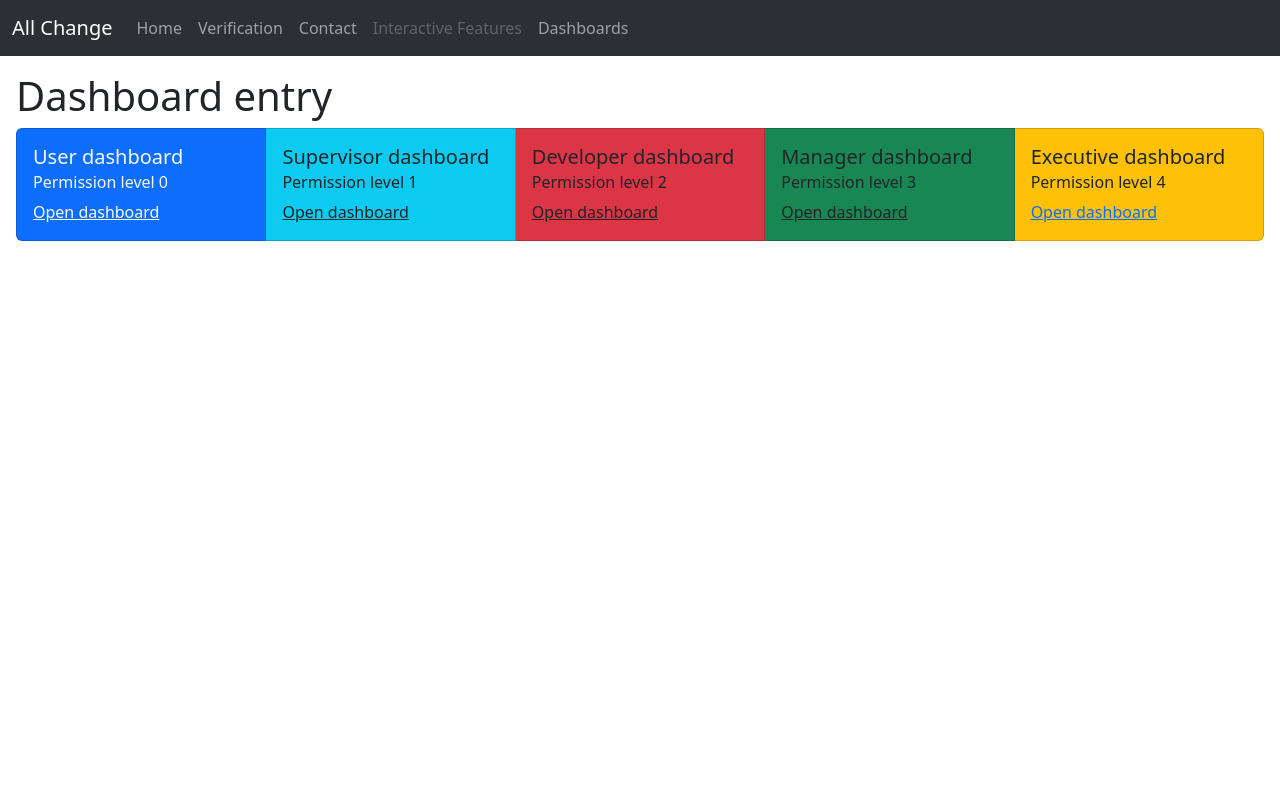
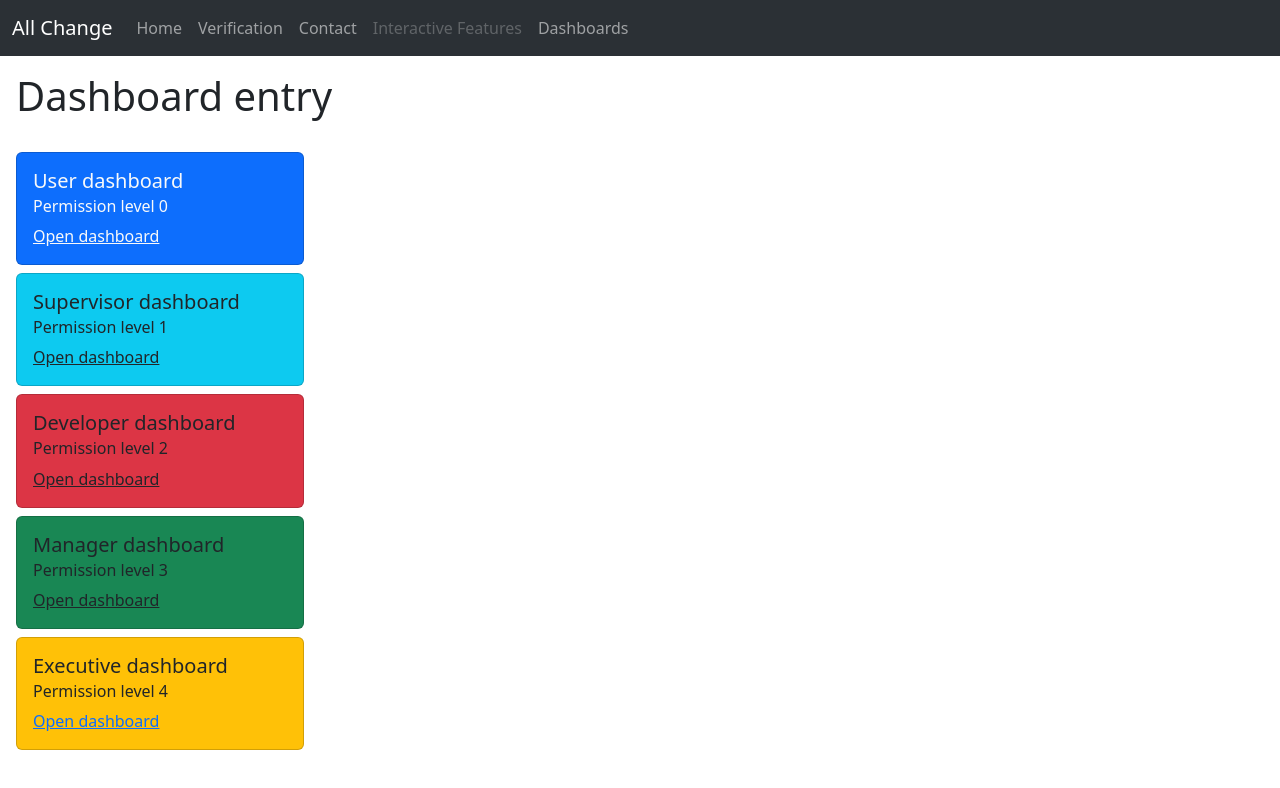
Before and after one commit to iwl-lyam/AllChangePortal, a React (Vite) app: page /dashboards in a window 1280 px wide. Shown: the top 788 px of the page. Built offline with nearby package versions, Linux system fonts and the light colour scheme.

Commit message:
Add rate limiting to server

```diff
--- a/package.json
+++ b/package.json
@@ -18,6 +18,7 @@
     "dotenv": "^16.3.1",
     "express": "^4.18.2",
     "express-graphql": "^0.12.0",
+    "express-rate-limit": "^7.1.1",
     "graphql": "^16.8.1",
     "jsonwebtoken": "^9.0.2",
     "mongodb": "^6.0.0",
--- a/src/Dashboards/DashboardEntry.jsx
+++ b/src/Dashboards/DashboardEntry.jsx
@@ -4,8 +4,9 @@ export default function DashboardEntry() {
     return (
         <div>
             <h1>Dashboard entry</h1>
-            <div className="card-group">
-                <div className="card bg-primary text-light" style={{width: "18rem"}}>
+            <br />
+            <div className="">
+                <div className="card bg-primary text-light mb-2" style={{width: "18rem"}}>
                     <div className="card-body">
                         <h5 className="card-title">User dashboard</h5>
                         <h6 className="card-subtitle mb-2">Permission level 0</h6>
@@ -13,7 +14,7 @@ export default function DashboardEntry() {
                     </div>
                 </div>
 
-                <div className="card bg-info" style={{width: "18rem"}}>
+                <div className="card bg-info mb-2" style={{width: "18rem"}}>
                     <div className="card-body">
                         <h5 className="card-title">Supervisor dashboard</h5>
                         <h6 className="card-subtitle mb-2">Permission level 1</h6>
@@ -21,7 +22,7 @@ export default function DashboardEntry() {
                     </div>
                 </div>
 
-                <div className="card bg-danger" style={{width: "18rem"}}>
+                <div className="card bg-danger mb-2" style={{width: "18rem"}}>
                     <div className="card-body">
                         <h5 className="card-title">Developer dashboard</h5>
                         <h6 className="card-subtitle mb-2">Permission level 2</h6>
@@ -29,7 +30,7 @@ export default function DashboardEntry() {
                     </div>
                 </div>
 
-                <div className="card bg-success" style={{width: "18rem"}}>
+                <div className="card bg-success mb-2" style={{width: "18rem"}}>
                     <div className="card-body">
                         <h5 className="card-title">Manager dashboard</h5>
                         <h6 className="card-subtitle mb-2">Permission level 3</h6>
@@ -37,7 +38,7 @@ export default function DashboardEntry() {
                     </div>
                 </div>
 
-                <div className="card bg-warning" style={{width: "18rem"}}>
+                <div className="card bg-warning mb-2" style={{width: "18rem"}}>
                     <div className="card-body">
                         <h5 className="card-title">Executive dashboard</h5>
                         <h6 className="card-subtitle mb-2">Permission level 4</h6>
```
Also changed, not shown: src/Dashboards/Util/Post.jsx (added, +20 -0 lines), 2 other files (tests, documents, lock files or other folders).
